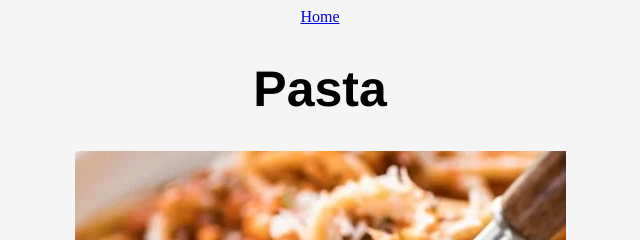
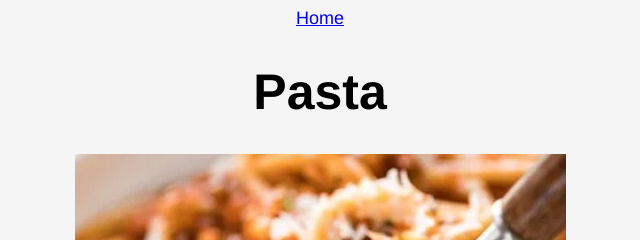
Before and after one commit to michael-hoang/odin-recipes, a plain HTML site: page recipes/pasta.html in a window 1280 px wide. Shown: the top 240 px of the page, 320-960 px from the left. Drawn offline with Linux system fonts and the light colour scheme.

Commit message:
Change font for Home link on Pasta recipe page

```diff
--- a/recipes/pasta.html
+++ b/recipes/pasta.html
@@ -7,7 +7,7 @@
   </head>
 
   <body>
-    <a href="../index.html">Home</a>
+    <a class="text finer-text" href="../index.html">Home</a>
     <h1 class="heading text" id="recipe-title">Pasta</h1>
     <img class="food" src="../images/pasta.jpeg" alt="pasta-image">
     <h2 class="text">Simple Protein Pasta</h2>
--- a/style.css
+++ b/style.css
@@ -37,4 +37,5 @@ ol {
 
 .finer-text {
   font-size: 18px;
+  text-align: left;
 }
```
